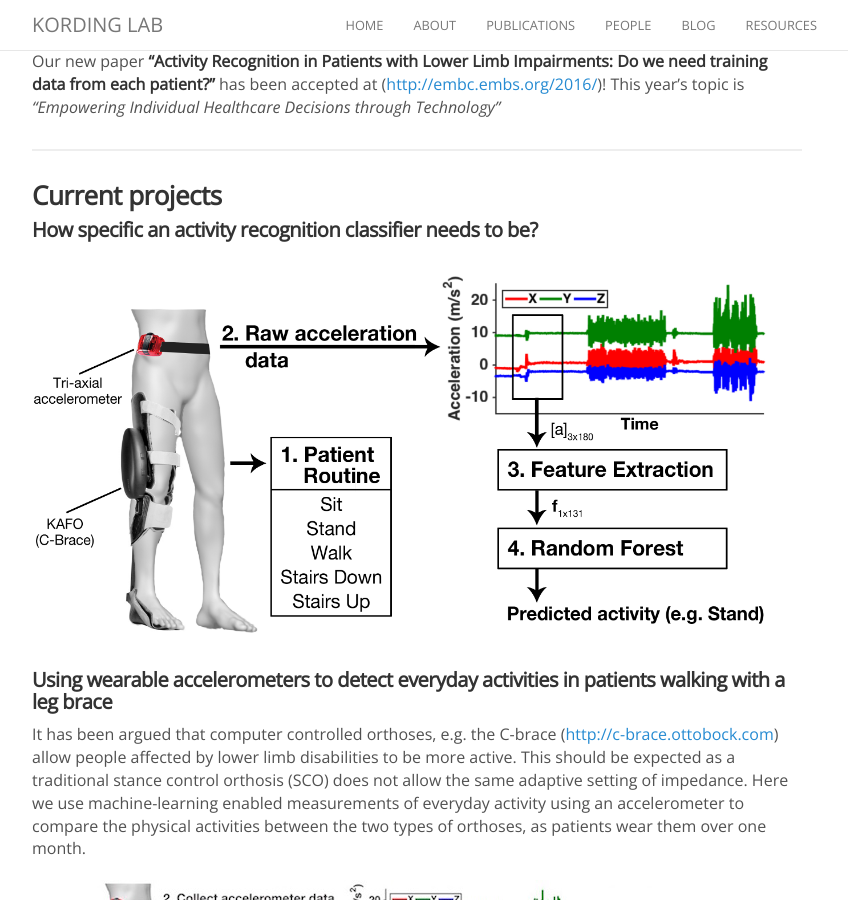
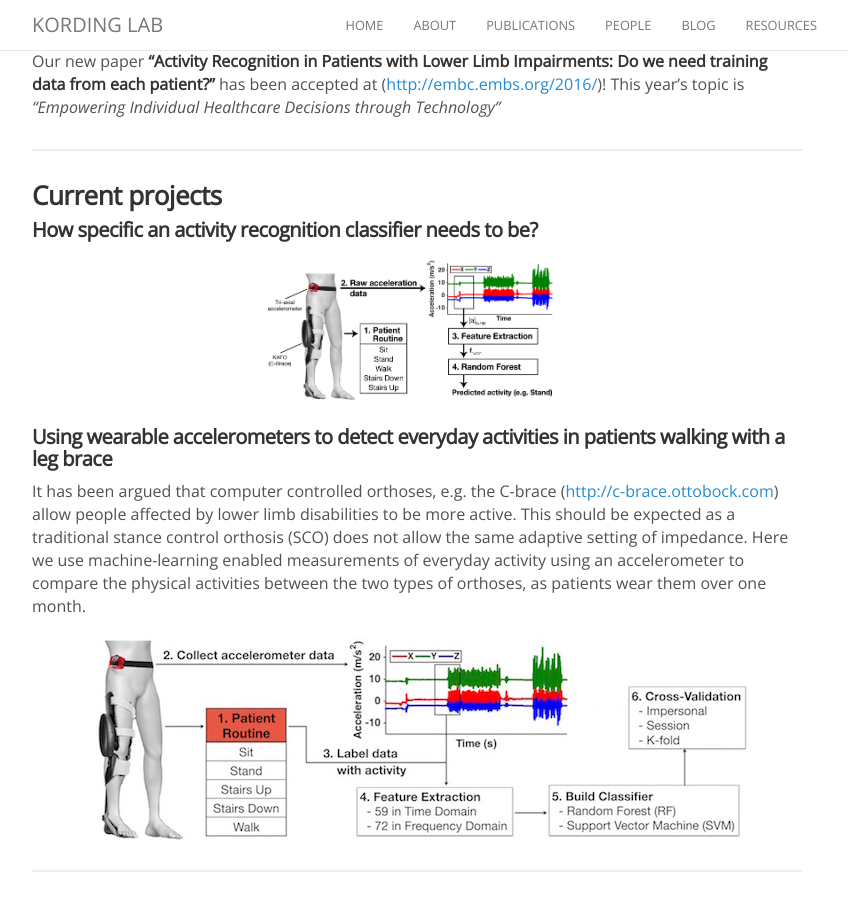
Before and after one commit to KordingLab/KordingLab.github.io, a Jekyll site: the page built from _people/luca_lonini.md, in a window 1280 px wide and 900 px high, scrolled down 1050 px. Shown: the whole window, without its empty margins (223-1071 px from the left). Built offline with Jekyll 4.4.1, drawn with Linux system fonts in a browser that asks for light colours; nearby versions of some CDN libraries; comment, search, counter and statistics services are not loaded.

Commit message:
Update luca_lonini.md

```diff
--- a/_people/luca_lonini.md
+++ b/_people/luca_lonini.md
@@ -43,7 +43,7 @@
 #### How specific an activity recognition classifier needs to be?
 
 <figure><center>
-  <img src="{{site.baseurl}}/images/others/AR.jpg">
+  <img src="{{site.baseurl}}/images/others/AR.jpg" width="300">
 </center></figure>
 
 
```
